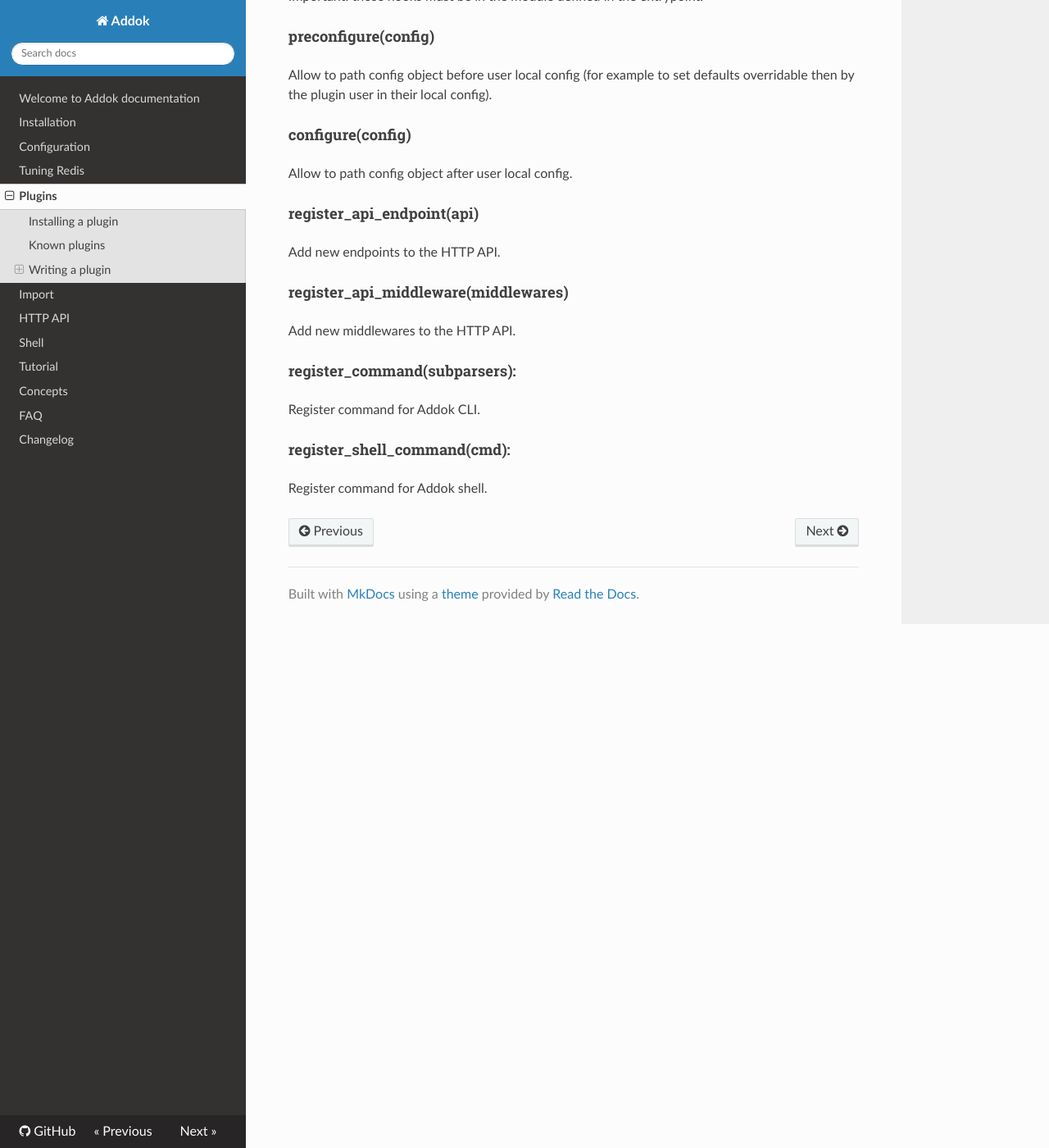
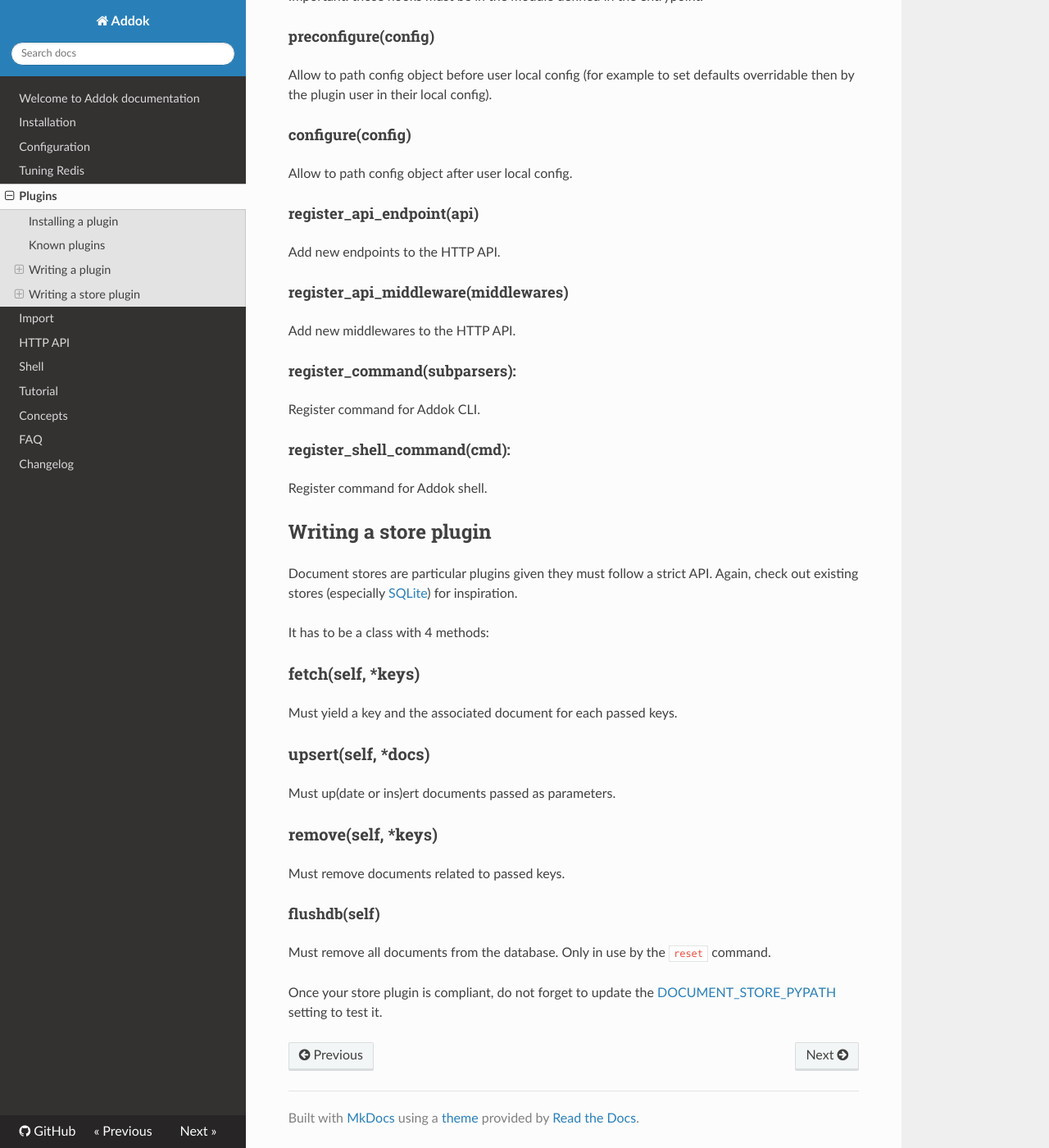
Before and after one commit to addok/addok, an MkDocs documentation site: the page built from docs/plugins.md, in a window 1280 px wide and 1400 px high, scrolled down 1622 px. Shown: the whole window at 82% size. Built offline with MkDocs 1.6.1, drawn with Linux system fonts in a browser that asks for light colours; nearby versions of some CDN libraries; old or Windows-style settings are respelled for this version of MkDocs.

Commit message:
Document store plugin API and setting, fix #245

```diff
--- a/docs/plugins.md
+++ b/docs/plugins.md
@@ -104,3 +104,32 @@ Register command for Addok CLI.
 #### register_shell_command(cmd):
 
 Register command for Addok shell.
+
+
+## Writing a store plugin
+
+Document stores are particular plugins given they must follow a strict API.
+Again, check out existing stores (especially
+[SQLite](https://github.com/addok/addok-sqlite-store)) for inspiration.
+
+It has to be a class with 4 methods:
+
+### fetch(self, *keys)
+
+Must yield a key and the associated document for each passed keys.
+
+### upsert(self, *docs)
+
+Must up(date or ins)ert documents passed as parameters.
+
+### remove(self, *keys)
+
+Must remove documents related to passed keys.
+
+#### flushdb(self)
+
+Must remove all documents from the database.
+Only in use by the `reset` command.
+
+Once your store plugin is compliant, do not forget to update the
+[DOCUMENT_STORE_PYPATH](config.md) setting to test it.
```
Also changed, not shown: docs/config.md (+5 -0 lines).
